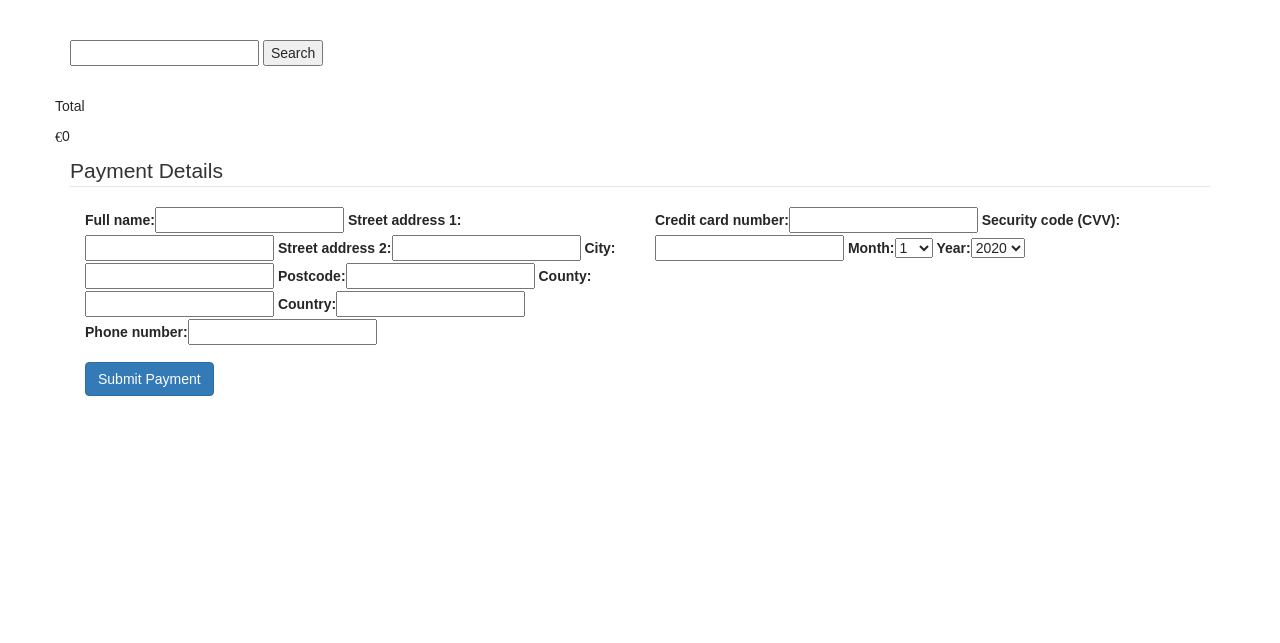
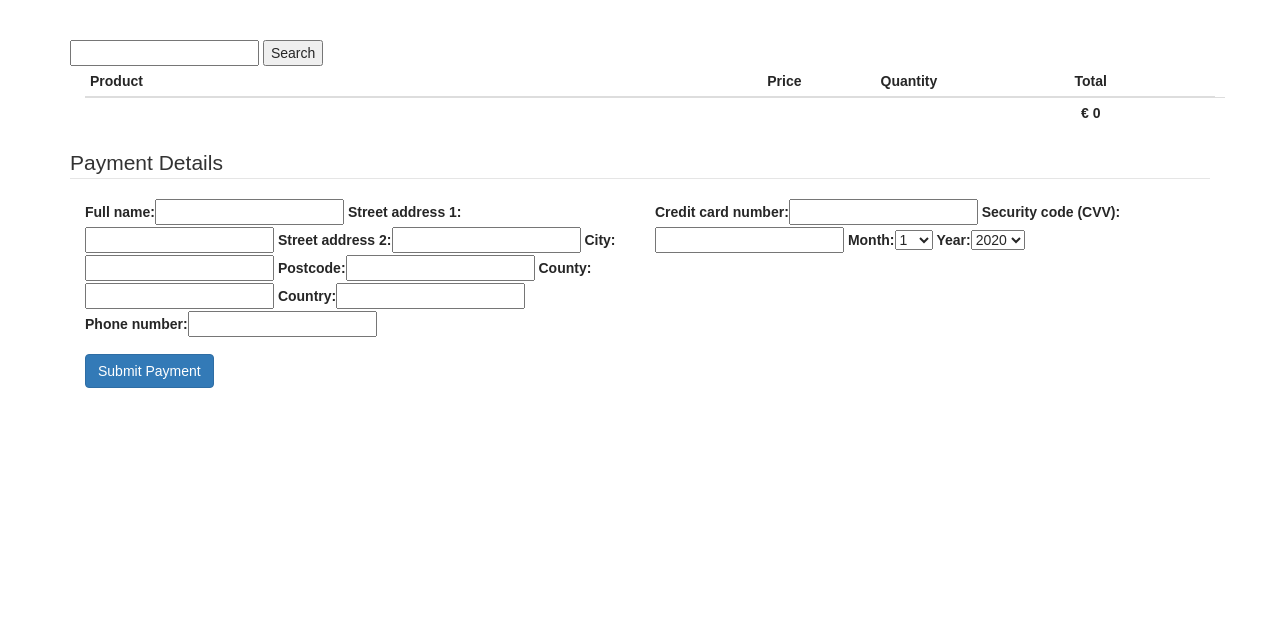
Before and after one commit to elkrojo/croiglas-shop, a Django app: page /checkout/ in a window 1280 px wide. Shown: the part 60-703 px from the top of the page. Run offline with Django 3.2, Linux system fonts and the light colour scheme; the visitor is signed in with stand-in values (Sample User, id 1); some libraries are stand-ins or nearby versions; some web fonts are replaced.

Commit message:
Added table to display checkout cart contents

```diff
--- a/checkout/templates/checkout.html
+++ b/checkout/templates/checkout.html
@@ -13,7 +13,50 @@
 {% endblock %}
 
 {% block content %}
-<div class="row row-flex">
+
+<div class="container">
+    <table class="table table-hover table-condensed checkout-table">
+        <thead>
+            <tr>
+                <th style="width:60%">Product</th>
+                <th style="width:10%">Price</th>
+                <th style="width:8%">Quantity</th>
+                <th style="width:22%" class="text-center">Total</th>
+            </tr>
+        </thead>
+        <tbody>
+            {% for item in cart_items %}
+                <tr>
+                    <td data-th="Product">
+                        <div class="row">
+                            <div class="col-sm-2 hidden-xs cart-product-image" style="background-image: url('{{ MEDIA_URL }}{{ item.product.image }}')"></div>
+                            <div class="col-sm-10">
+                                <h4 class="nomargin">{{ item.product.name }}</h4>
+                                <p>{{ item.product.description }}</p>
+                            </div>
+                        </div>
+                    </td>
+                    <td data-th="Price">{{ item.product.price }}</td>
+                    <td data-th="Quantity">{{item.quantity}}</td>
+                    <td data-th="Total" class="text-center"></td>
+                </tr>
+            {% endfor %}
+        </tbody>
+        <tfoot>
+            <tr class="visible-xs">
+                <td class="text-center"><strong>{{ total }}</strong></td>
+            </tr>
+            <tr>
+                <td></td>
+                <td colspan="2" class="hidden-xs"></td>
+                <td class="hidden-xs text-center"><strong>€ {{ total }}</strong></td>
+                <td></td>
+            </tr>
+		</tfoot>
+    </table>
+</div>
+
+<!-- <div class="row row-flex">
     {% for item in cart_items %}
         <div class="col-xs-10 col-xs-offset-1 col-sm-offset-0 col-sm-6 col-md-4 display panel panel-default">
             <div class="panel-body">
@@ -32,13 +75,13 @@
 <div class="row">
     <p>Total</p>
     <p><span class="glyphicon glyphicon-euro" aria-hidden="true"></span>{{ total }}</p>
-</div>
+</div> -->
 
 <form role="form" method="post" id="payment-form" action="{% url 'checkout' %}">
     <legend>Payment Details</legend>
 
     <div id="credit-card-errors" style="display: none;">
-        <div id="alert-message block-message error" id="stripe-error-message"></div>
+        <div class="alert-message block-message error" id="stripe-error-message"></div>
     </div>
 
     <div class="form-group col-md-6">
```
